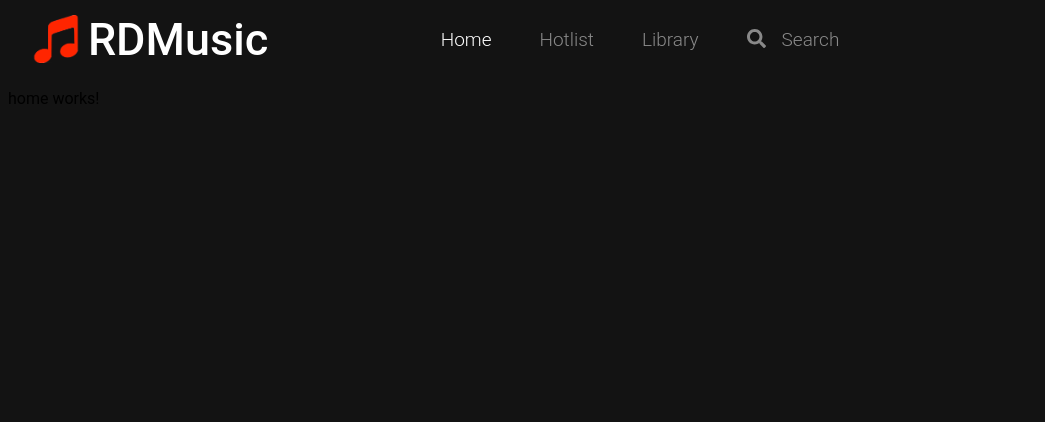
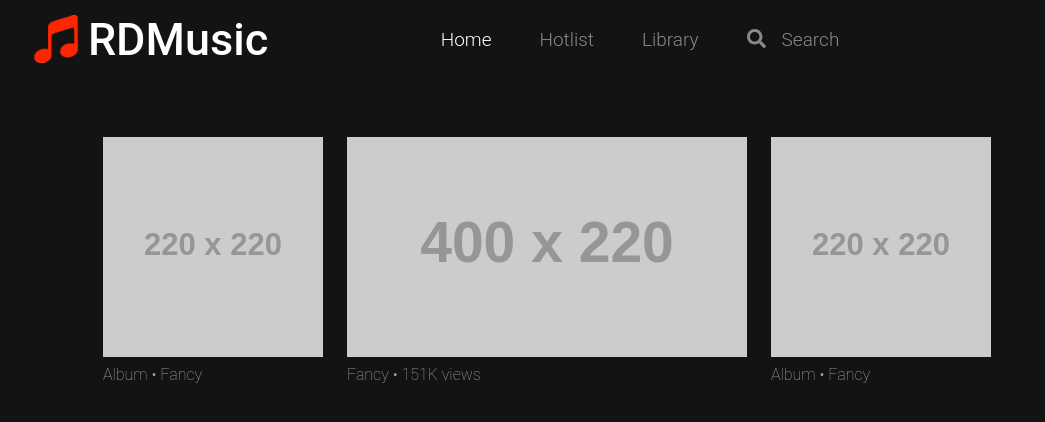
Before and after one commit to mattgek/realdolmen_music, an Angular app: page /home in a window 1280 px wide. Shown: the top 422 px of the page, without its empty margins (0-1045 px from the left). Built offline with nearby package versions, Linux system fonts and the light colour scheme; a small style sheet from the web is missing.

Commit message:
album-card component
code in home.component.html needs to be removed after reviez is correct. this is for dev purposes only album-card needs to be in a carousel/scroller

```diff
--- a/src/app/components/album-card/album-card.component.html
+++ b/src/app/components/album-card/album-card.component.html
@@ -1,3 +1,17 @@
-<div>
-  album-card works!
+<div class="album-card-container">
+  <div class="album-cover">
+    <a href="#"
+       class="album-cover-link">
+      <img src="{{albumCoverUrl}}"
+           alt="album-cover-image" />
+    </a>
+  </div>
+  <div class="album-simple-detail">
+    <div class="primary-label">
+      <span>{{albumTitle}}</span>
+    </div>
+    <div class="secondary-label">
+      <span>{{albumType}} • {{additionalInfo}}</span>
+    </div>
+  </div>
 </div>
--- a/src/app/components/album-card/album-card.component.scss
+++ b/src/app/components/album-card/album-card.component.scss
@@ -1,3 +1,27 @@
-p {
-  color: white;
+@import '../../styles/label-value.scss';
+
+$album-card-height: 220px;
+$album-card-max-width: 400px;
+
+// TODO
+.album-card-container {
+  height: $album-card-height;
+  max-width: $album-card-max-width;
+  margin-right: 24px;
+
+  .album-cover {
+    height: 100%;
+
+    .album-cover-link {
+      img {
+        height: 100%;
+        width: 100%;
+        object-fit: cover;
+      }
+    }
+  }
+
+  .album-simple-detail {
+    margin-top: 8px;
+  }
 }
--- a/src/app/components/album-card/album-card.component.ts
+++ b/src/app/components/album-card/album-card.component.ts
@@ -1,8 +1,18 @@
-import { Component } from '@angular/core';
+import { Component, Input } from '@angular/core';
 
 @Component({
   selector: 'app-album-card',
   templateUrl: './album-card.component.html',
   styleUrls: ['./album-card.component.scss']
 })
-export class AlbumCardComponent {}
+export class AlbumCardComponent {
+  // decorators
+  @Input()
+  public albumCoverUrl: string;
+  @Input()
+  public albumTitle: string;
+  @Input()
+  public albumType: string;
+  @Input()
+  public additionalInfo: string;
+}
--- a/src/app/components/scroller/scroller.component.scss
+++ b/src/app/components/scroller/scroller.component.scss
@@ -0,0 +1 @@
+// display: flex; margin: 64px 95px;
--- a/src/app/pages/home/home.component.html
+++ b/src/app/pages/home/home.component.html
@@ -1,3 +1,15 @@
-<p>
-  home works!
-</p>
+<div style="display: flex; margin: 64px 95px;">
+  <!-- this needs to be removes but is for dev purposes-->
+  <app-album-card albumCoverUrl="https://via.placeholder.com/220x220"
+                  albumtitle="Hit Collection"
+                  albumType="Album"
+                  additionalInfo="Fancy"></app-album-card>
+  <app-album-card albumCoverUrl="https://via.placeholder.com/400x220"
+                  albumtitle="Chinese Eyes"
+                  albumType="Fancy"
+                  additionalInfo="151K views"></app-album-card>
+  <app-album-card albumCoverUrl="https://via.placeholder.com/220x220"
+                  albumtitle="Locomotion"
+                  albumType="Album"
+                  additionalInfo="Fancy"></app-album-card>
+</div>
--- a/src/app/pages/home/home.component.scss
+++ b/src/app/pages/home/home.component.scss
@@ -0,0 +1 @@
+// TODO
--- a/src/app/pages/home/home.module.ts
+++ b/src/app/pages/home/home.module.ts
@@ -1,11 +1,12 @@
 import { CommonModule } from '@angular/common';
 import { NgModule } from '@angular/core';
+import { AlbumCardModule } from '../../components';
 import { HomeComponent } from './home.component';
 import { HomeRoutingModule } from './home.routing';
 
 @NgModule({
   declarations: [HomeComponent],
-  imports: [CommonModule, HomeRoutingModule],
+  imports: [CommonModule, HomeRoutingModule, AlbumCardModule],
   exports: [HomeComponent]
 })
 export class HomeModule {}
--- /dev/null
+++ b/src/app/styles/index.scss
@@ -0,0 +1 @@
+@import 'label-value';
--- /dev/null
+++ b/src/app/styles/label-value.scss
@@ -0,0 +1,14 @@
+.primary-label {
+  color: rgba(255, 255, 255, 1);
+  font-size: 16px;
+  font-weight: 350;
+  margin-top: 8px;
+}
+
+.secondary-label {
+  color: rgb(170, 170, 170);
+  font-size: 16px;
+  font-weight: 250;
+  line-height: 20px;
+  margin-top: 4px;
+}
```
